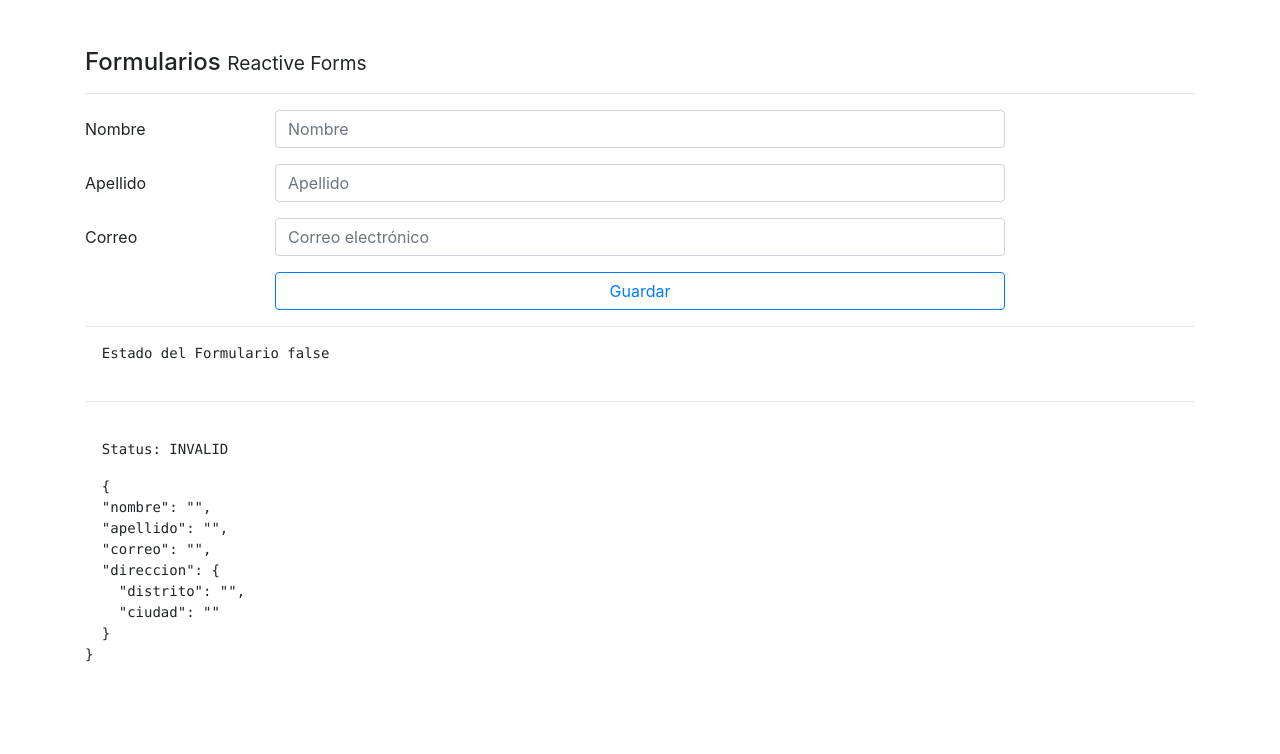
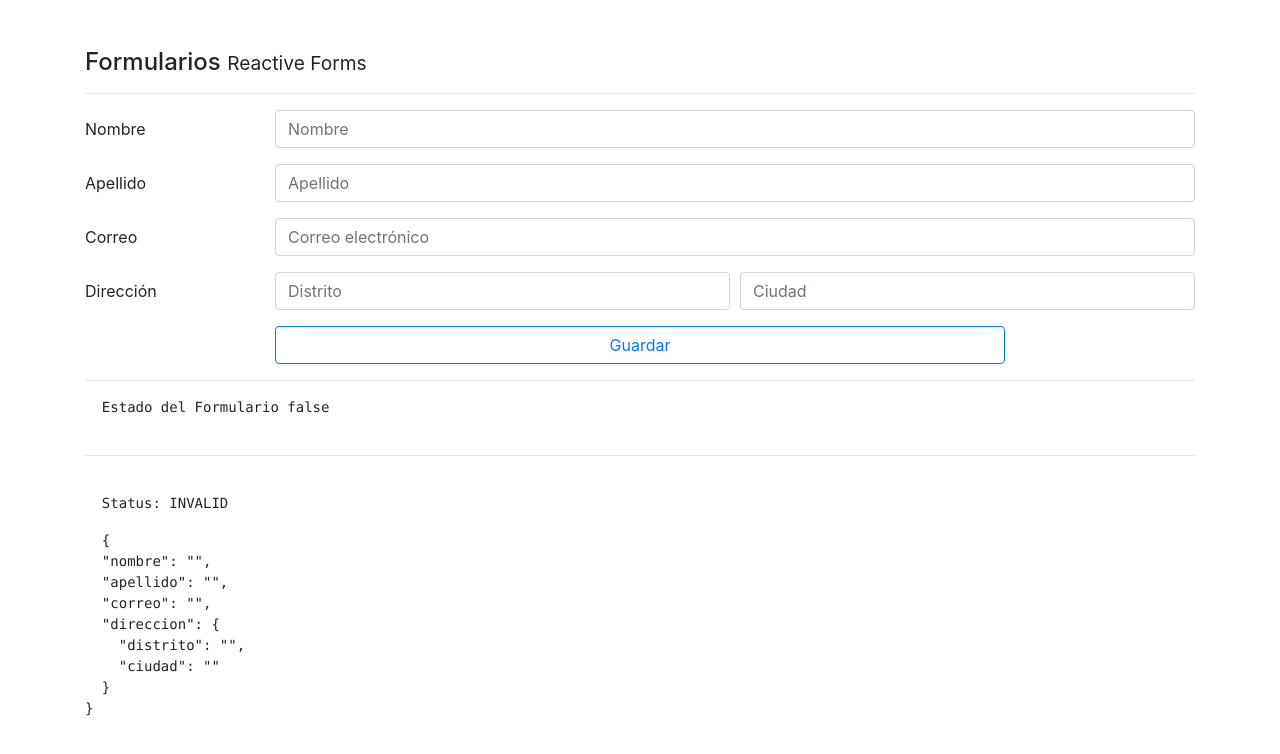
Before and after one commit to Cedgo1997/Angular-Forms, an Angular app: page /reactive in a window 1280 px wide. Shown: the top 754 px of the page. Built offline with nearby package versions, Linux system fonts and the light colour scheme.

Commit message:
address fields html

```diff
--- a/src/app/pages/reactive/reactive.component.html
+++ b/src/app/pages/reactive/reactive.component.html
@@ -4,7 +4,7 @@
   <div>
     <div class="form-group row">
       <label class="col-2 col-form-label">Nombre</label>
-      <div class="col-8">
+      <div class="col">
         <input
           class="form-control"
           type="text"
@@ -20,7 +20,7 @@
 
     <div class="form-group row">
       <label class="col-2 col-form-label">Apellido</label>
-      <div class="col-8">
+      <div class="col">
         <input
           class="form-control"
           type="text"
@@ -37,7 +37,7 @@
 
   <div class="form-group row">
     <label class="col-2 col-form-label">Correo</label>
-    <div class="col-8">
+    <div class="col">
       <input
         class="form-control"
         type="email"
@@ -48,6 +48,28 @@
       <small *ngIf="correoNoValido" class="text-danger"
         >Ingrese un correo valido</small
       >
+    </div>
+  </div>
+
+  <div class="form-group row" formGroupName="direccion">
+    <label class="col-2 col-form-label">Dirección</label>
+    <div class="form-row col">
+      <div class="col">
+        <input
+              type="text"
+              class="form-control"
+              placeholder="Distrito"
+              formControlName="distrito"
+              >
+      </div>
+      <div class="col">
+        <input
+              type="text"
+              class="form-control"
+              placeholder="Ciudad"
+              formControlName="ciudad"
+              >
+      </div>
     </div>
   </div>
 
```
